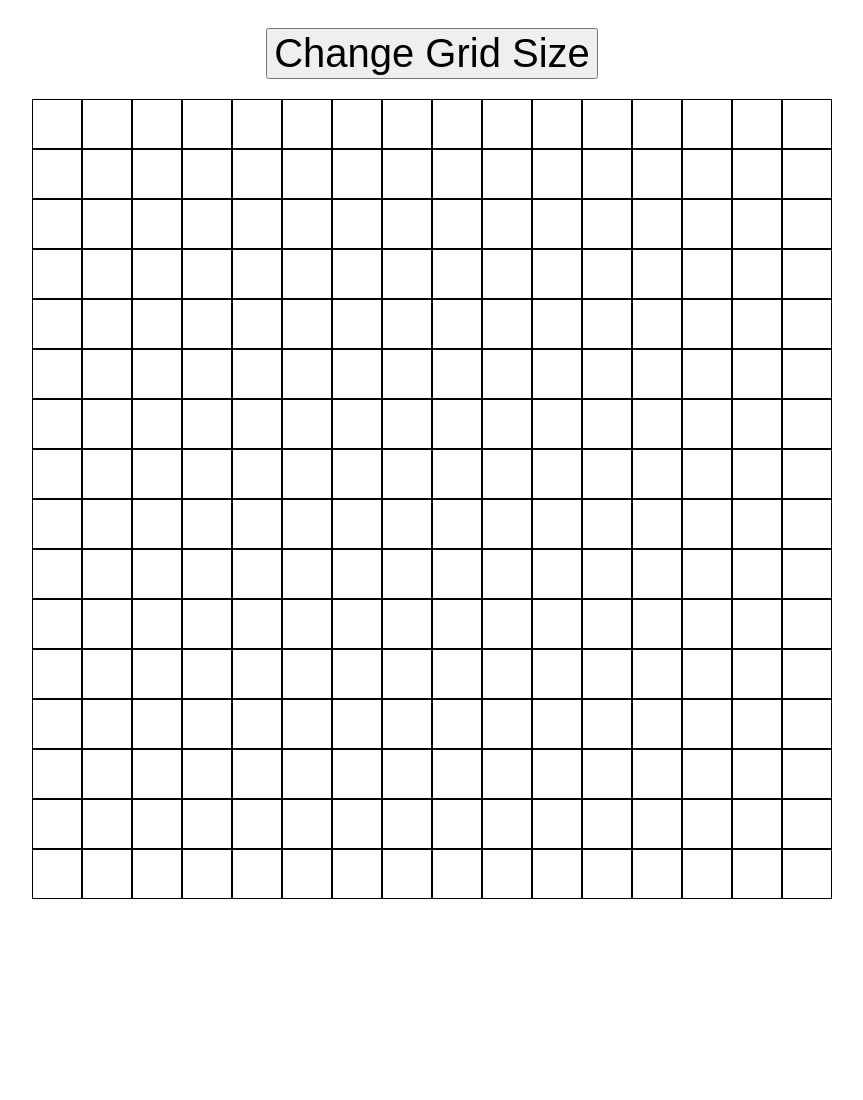
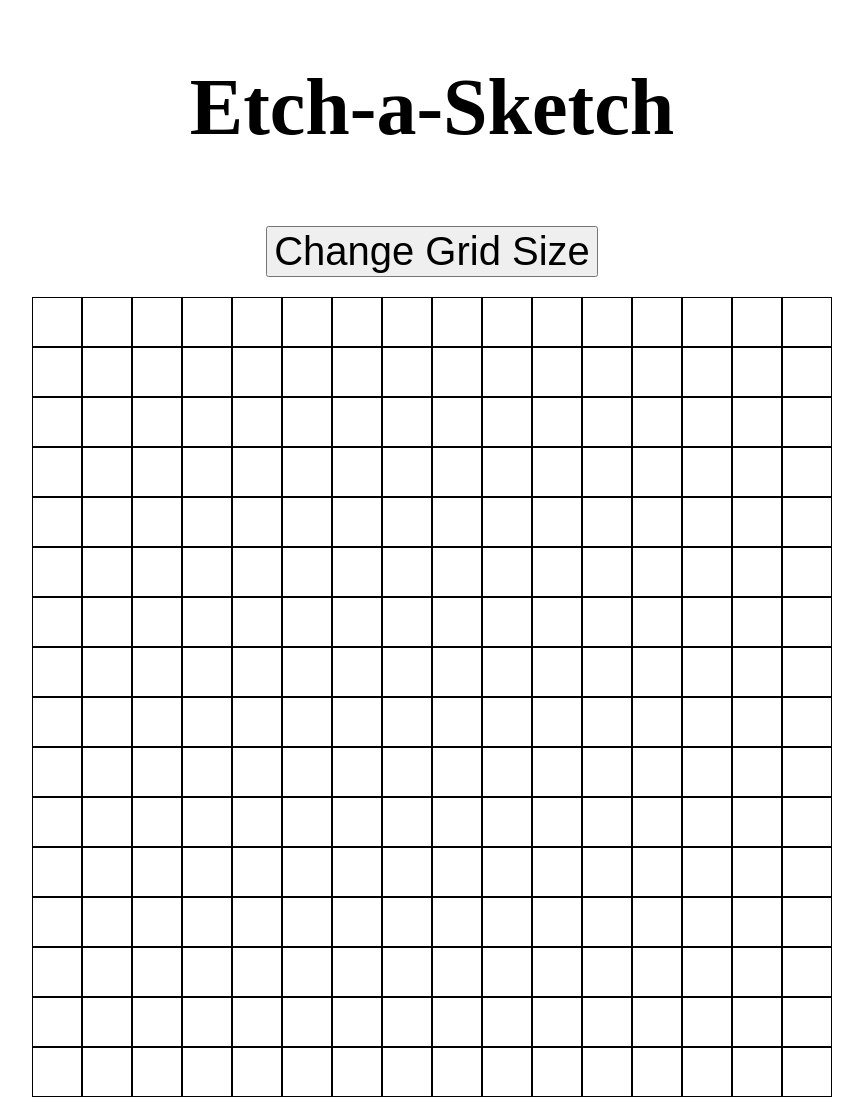
Before and after one commit to GhidBase/etch-a-sketch, a plain HTML site: page index.html in a window 1280 px wide. Shown: the whole page, without its empty margins (208-1071 px from the left). Before the commit the page ends 907 px from the top, so only its background shows below. Drawn offline with Linux system fonts and the light colour scheme.

Commit message:
Add title

```diff
--- a/index.html
+++ b/index.html
@@ -8,6 +8,7 @@
 </head>
 <body>
 
+    <h1>Etch-a-Sketch</h1>
     <div class="button-container">
         <button id="change-grid-button">Change Grid Size</button>
     </div>
--- a/styles.css
+++ b/styles.css
@@ -2,6 +2,10 @@
     display: flex;
     flex-direction: column;
     align-items: center;
+}
+
+h1 {
+    font-size: 80px;
 }
 
 .etch-a-sketch-outside {
```
